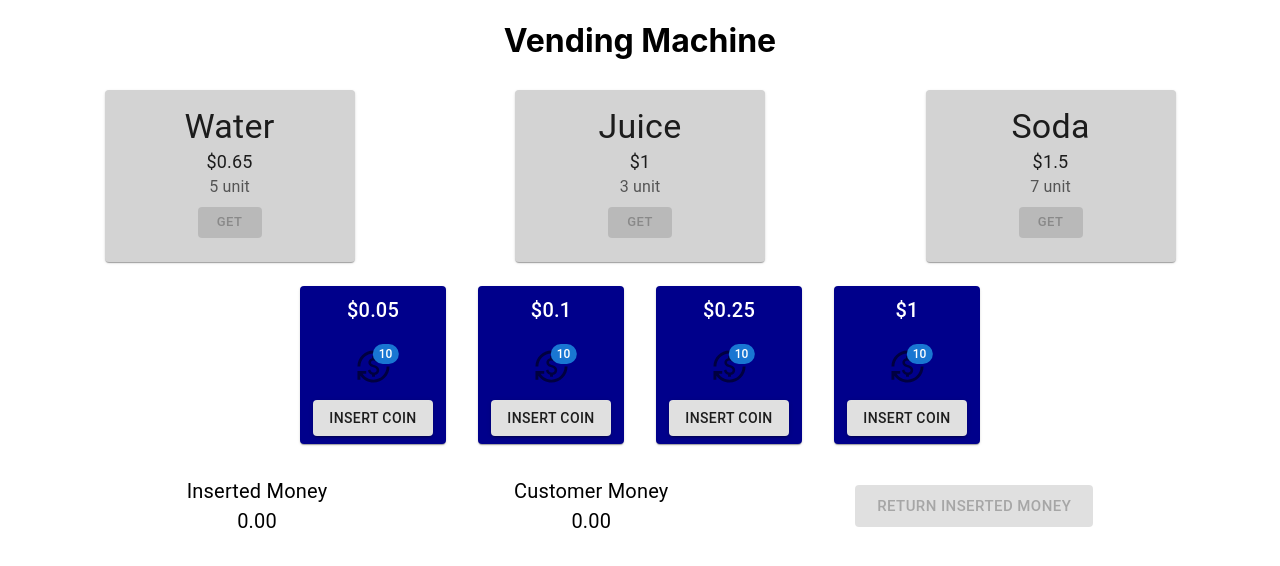
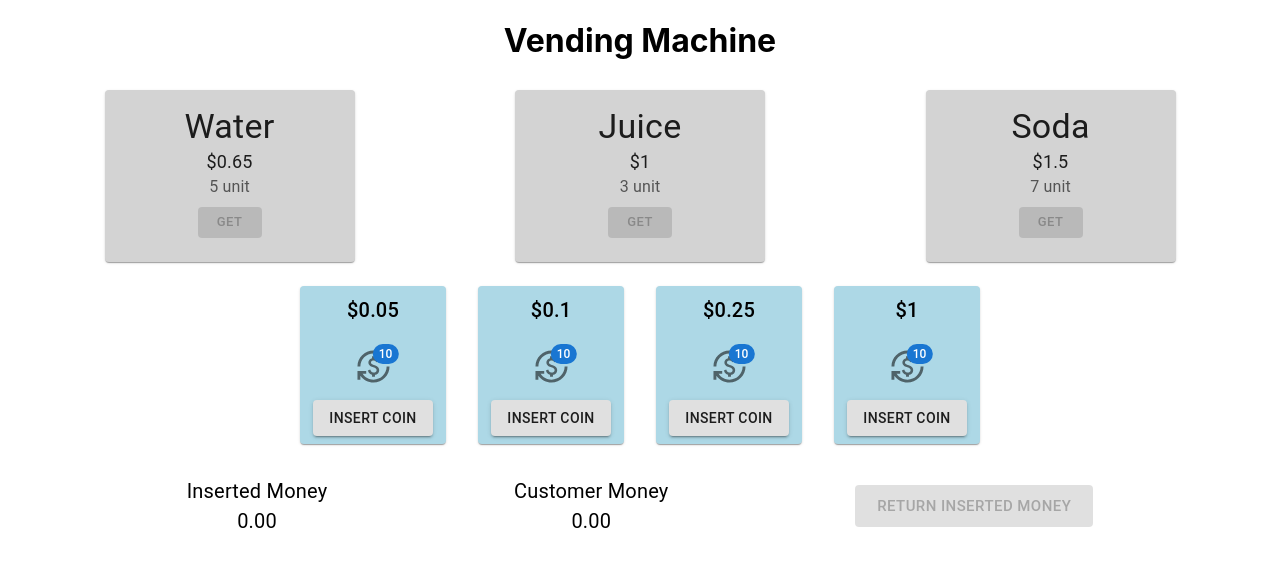
Before and after one commit to ChristiancChavez/vendingMachine, a React (Create React App) app: page / in a window 1280 px wide. Shown: the top 566 px of the page. Built offline with nearby package versions, Linux system fonts and the light colour scheme.

Commit message:
create the functionality of diminish the number of coins

```diff
--- a/src/components/MethodButton.jsx
+++ b/src/components/MethodButton.jsx
@@ -1,18 +1,30 @@
-import React from 'react'
+import React, { useState } from 'react'
 import Button from '@material-ui/core/Button';
 import { Typography, Badge, Card } from '@mui/material';
 import CurrencyExchangeIcon from '@mui/icons-material/CurrencyExchange';
 
-const MethodButton = ({ onClick, disabled= false, price, count }) => (
-    <Card sx={{ width: 130, p: 1, m: 2, background: 'darkBlue' }}>
-      <Typography variant="h6" color="white" gutterBottom>
+const MethodButton = ({ onClick, disabled=false, price,initialCount, updateBadge }) => {
+  const [count, setCount] = useState(initialCount);
+
+  const handleClick = () => {
+    if (count > 0) {
+      setCount(count - 1);
+      onClick();
+      // Update the badge content
+      updateBadge(price);
+    }
+  };
+
+  return (
+    <Card sx={{ width: 130, p: 1, m: 2, background: 'lightBlue' }}>
+      <Typography variant="h6" color="black" gutterBottom>
         ${price}
       </Typography>
       <Badge sx={{marginTop: 2, marginBottom: 2 }} color="primary" overlap="circular" badgeContent={count} showZero>
         <CurrencyExchangeIcon color='action' fontSize='large' />
       </Badge>
       <Button
-        onClick={onClick}
+        onClick={handleClick}
         variant="contained"
         disabled={disabled}
       >
@@ -20,5 +32,6 @@ const MethodButton = ({ onClick, disabled= false, price, count }) => (
       </Button>
     </Card>
   )
+}
 
 export default MethodButton;
--- a/src/components/VendingMachine.jsx
+++ b/src/components/VendingMachine.jsx
@@ -14,22 +14,17 @@ const VendingMachine = () => {
         { name: 'Soda', price: 1.50, count: 7 },
     ]);
 
-    const [availableChange, setAvailableChange] = useState({
-        0.05: 10,
-        0.10: 10,
-        0.25: 10,
-        1.00: 10,
-    });
-
-    const coinButtons = [
+    const [coinButtons, setCoinButtons] = useState([
         { value: 0.05, coins: 10 },
         { value: 0.10, coins: 10 },
         { value: 0.25, coins: 10 },
         { value: 1.00, coins: 10 },
-    ];
+    ]);
 
     const [insertedMoney, setInsertedMoney] = useState(0);
+
     const [selectedProduct, setSelectedProduct] = useState(null);
+
     const [customerMoney, setCustomermoney] = useState(0);
 
     const handleSelectItem = (item) => {
@@ -55,33 +50,18 @@ const VendingMachine = () => {
     };
 
     const insertedMoneyRounded = insertedMoney.toFixed(2);
+
     const customerMoneyRounded = customerMoney.toFixed(2);
-    const calculateChange = (changeAmount) => {
-        const change = {};
-        const availableCoins = [1.00, 0.25, 0.10, 0.05];
-
-        // Create a copy of the availableChange state to avoid directly modifying it
-        const updatedAvailableChange = { ...availableChange };
-
-            for (const coin of availableCoins) {
-                if (changeAmount >= coin && updatedAvailableChange[coin] > 0) {
-                    const count = Math.floor(changeAmount / coin);
-                    const numCoinsToUse = Math.min(count, updatedAvailableChange[coin]);
-
-                    change[coin] = numCoinsToUse;
-                    changeAmount -= numCoinsToUse * coin;
-
-                    // Update the availableChange state
-                    updatedAvailableChange[coin] -= numCoinsToUse;
+    const updateBadge = (coinValue) => {
+        setCoinButtons((prevButtons) =>
+            prevButtons.map((button) => {
+                if (button.value === coinValue) {
+                return { ...button, coins: button.coins - 1 };
                 }
-            }
-
-            // Update the availableChange state with the modified object
-            setAvailableChange(updatedAvailableChange);
-
-            return change;
-        };
-        console.log(insertedMoney > 0);
+                return button;
+            })
+        );
+    };
 
     return (
         <Box>
@@ -110,11 +90,12 @@ const VendingMachine = () => {
                 alignItems="center"
             >
                 {coinButtons.map((coinButton) => (
-                    <Grid item >
+                    <Grid item key={coinButton.value}>
                         <MethodButton
                             price={coinButton.value}
-                            count={coinButton.coins}
+                            initialCount={coinButton.coins}
                             onClick={() => handleInsertedMoney(coinButton.value)}
+                            updateBadge={updateBadge}
                         />
                     </Grid>
                     ))
```
